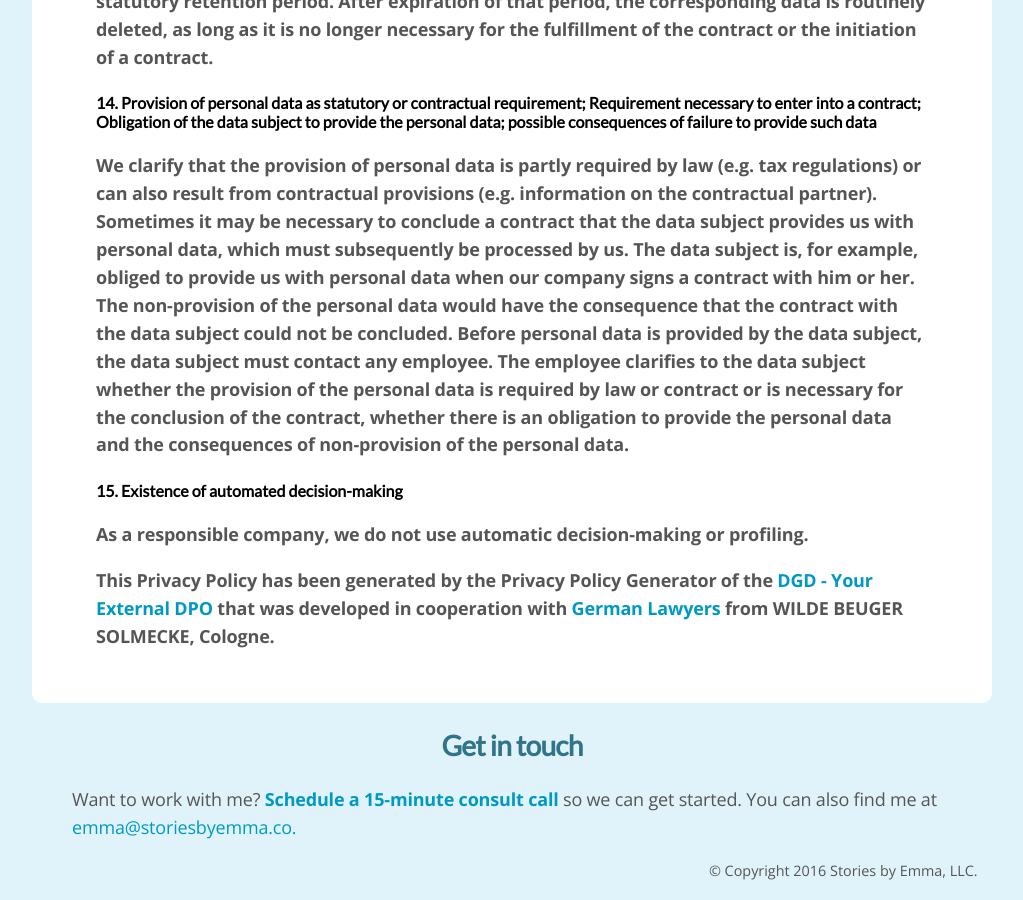
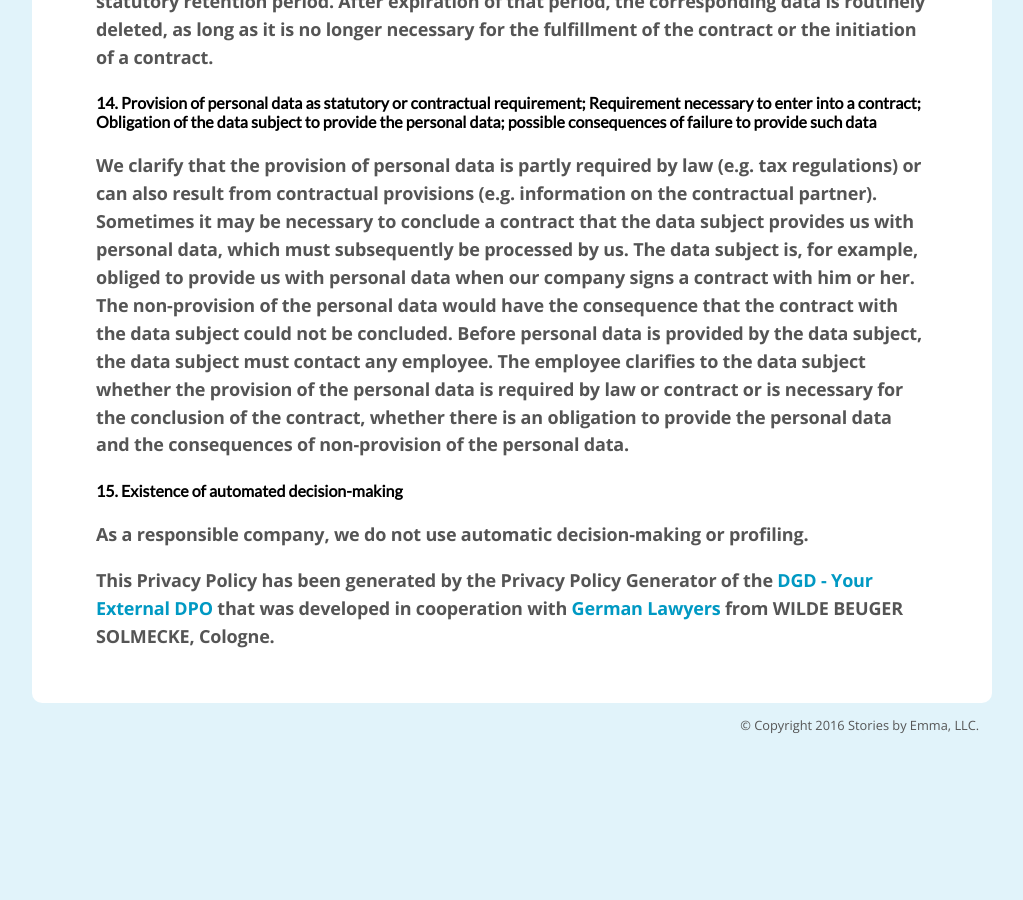
Before and after one commit to emmalepsy/emmalepsy.github.io, a Jekyll site: the page privacy-policy.html, which Jekyll copies as it is, in a window 1280 px wide and 900 px high, scrolled down 15846 px. Shown: the whole window, without its empty margins (128-1151 px from the left). Built offline with Jekyll 4.4.1, drawn with Linux system fonts in a browser that asks for light colours; nearby versions of some CDN libraries; a style sheet for code colours, icons or effects is not loaded; after the commit the page ends 16595 px from its top, so only the background shows below that.

Commit message:
Update privacy-policy.html

```diff
--- a/privacy-policy.html
+++ b/privacy-policy.html
@@ -345,12 +345,6 @@
 	  <p dir="ltr"><strong id="docs-internal-guid-5578ed9a-5367-eb7d-79ec-30175e2f73f9">This Privacy Policy has been generated by the Privacy Policy Generator of the <a href="https://dg-datenschutz.de/services/external-data-protection-officer/?lang=en">DGD - Your External DPO</a> that was developed in cooperation with <a href="https://www.wbs-law.de/eng/">German Lawyers</a> from WILDE BEUGER SOLMECKE, Cologne.</strong></p>
 	  <br>
 	</div>
-      <a name="contacts"></a>
-      <h2 class="center">Get in touch</h2>
-      <p>
-	<ul style="list-style:none" id="social-party">
-	  <p> Want to work with me? <b><a href="https://calendly.com/stories-by-emma/15min/">Schedule a 15-minute consult call</a></b> so we can get started. You can also find me at <a href="mailto:emma@storiesbyemma.co">emma@storiesbyemma.co.</a>
-      </p>
       <div align="right"><p class="holler tiny">© Copyright 2016 Stories by Emma, LLC.</p></div>
     </div>
 </div>
```
